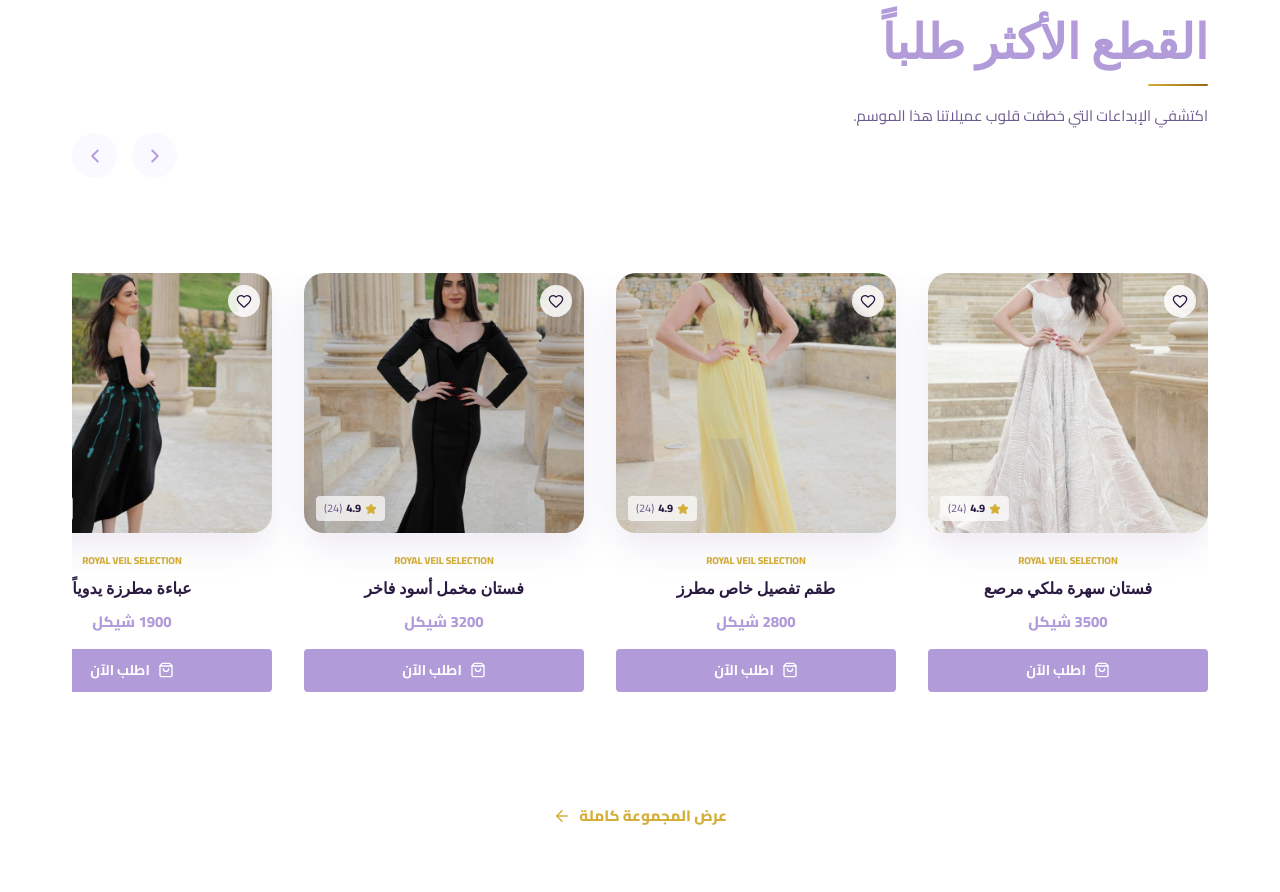
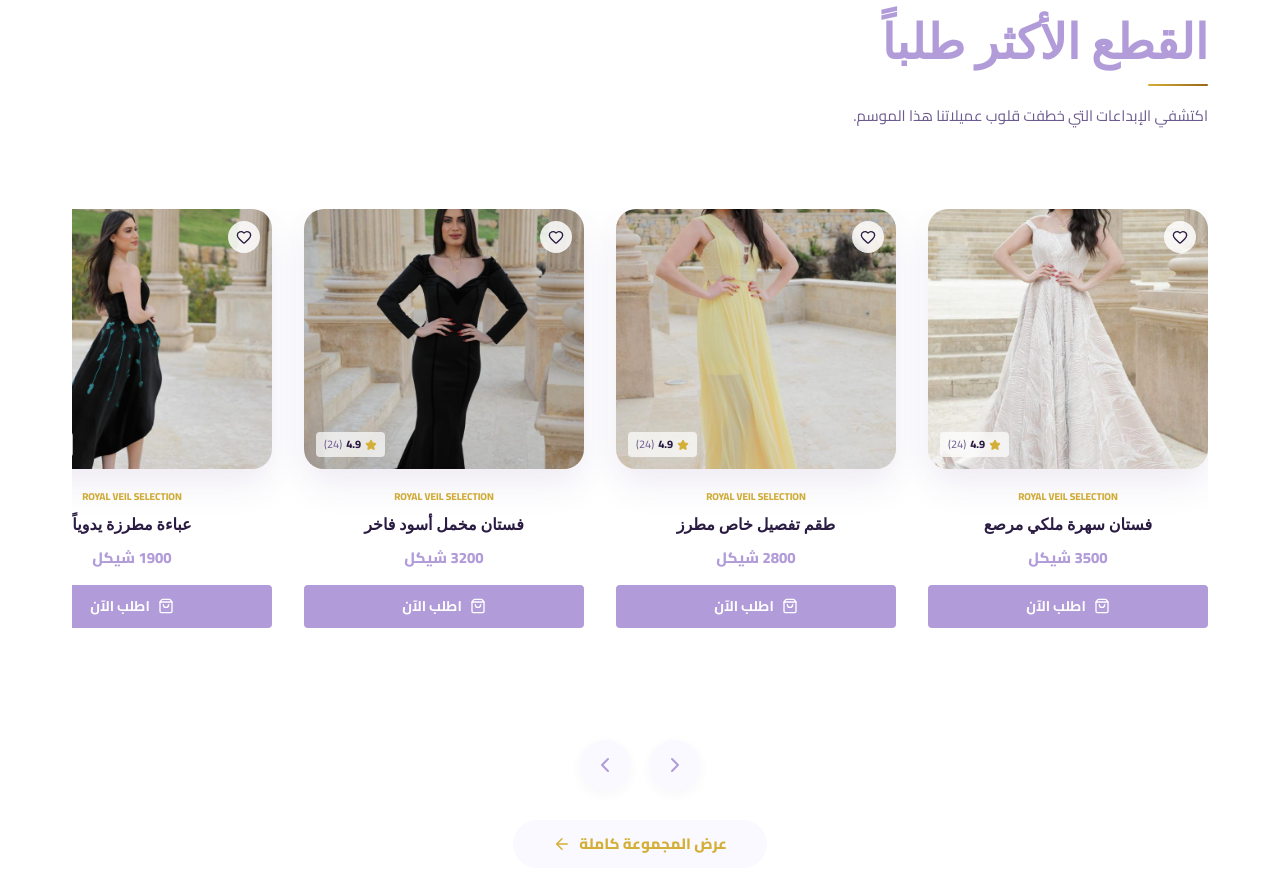
Before and after one commit to fahmyelmatry2030-lgtm/Royal-Veil, a React (Vite) app: page / in a window 1280 px wide. Shown: the part 5805-6697 px from the top of the page. Built offline with nearby package versions, Linux system fonts and the light colour scheme; a web font is replaced by a local one.

Commit message:
Move Trending section arrows before View All button for better UX

```diff
--- a/src/pages/Home.jsx
+++ b/src/pages/Home.jsx
@@ -211,22 +211,8 @@ const Home = () => {
       {/* Trending Now Slider */}
       <section style={{ padding: '8rem 0', background: 'var(--bg-white)', overflow: 'hidden' }}>
         <div className="container">
-          <div style={{ display: 'flex', justifyContent: 'space-between', alignItems: 'flex-end', marginBottom: '5rem', flexWrap: 'wrap', gap: '20px' }}>
-            <SectionHeader badge="Trending Now" title="القطع الأكثر طلباً" subtitle="اكتشفي الإبداعات التي خطفت قلوب عميلاتنا هذا الموسم." right style={{ marginBottom: 0 }} />
-            <div style={{ display: 'flex', gap: '15px', paddingBottom: '15px' }}>
-              <button onClick={() => {
-                const el = document.getElementById('trending-slider');
-                el.scrollBy({ left: 300, behavior: 'smooth' });
-              }} style={{ background: 'var(--bg-lavender)', border: 'none', borderRadius: '50%', width: '45px', height: '45px', display: 'flex', alignItems: 'center', justifyContent: 'center', cursor: 'pointer', color: 'var(--primary-purple)' }}>
-                <ChevronRight size={22} />
-              </button>
-              <button onClick={() => {
-                const el = document.getElementById('trending-slider');
-                el.scrollBy({ left: -300, behavior: 'smooth' });
-              }} style={{ background: 'var(--bg-lavender)', border: 'none', borderRadius: '50%', width: '45px', height: '45px', display: 'flex', alignItems: 'center', justifyContent: 'center', cursor: 'pointer', color: 'var(--primary-purple)' }}>
-                <ChevronLeft size={22} />
-              </button>
-            </div>
+          <div style={{ marginBottom: '5rem' }}>
+            <SectionHeader badge="Trending Now" title="القطع الأكثر طلباً" subtitle="اكتشفي الإبداعات التي خطفت قلوب عميلاتنا هذا الموسم." right />
           </div>
 
           <div
@@ -257,8 +243,23 @@ const Home = () => {
             ))}
           </div>
 
-          <div style={{ textAlign: 'center', marginTop: '3rem' }}>
-            <Link to="/shop" style={{ color: 'var(--accent-gold)', fontWeight: '800', fontSize: '15px', textTransform: 'uppercase', display: 'flex', alignItems: 'center', justifyContent: 'center', gap: '8px', textDecoration: 'none' }}>
+          <div style={{ display: 'flex', flexDirection: 'column', alignItems: 'center', gap: '30px', marginTop: '3rem' }}>
+            <div style={{ display: 'flex', gap: '20px' }}>
+              <button onClick={() => {
+                const el = document.getElementById('trending-slider');
+                el.scrollBy({ left: 300, behavior: 'smooth' });
+              }} style={{ background: 'var(--bg-lavender)', border: 'none', borderRadius: '50%', width: '50px', height: '50px', display: 'flex', alignItems: 'center', justifyContent: 'center', cursor: 'pointer', color: 'var(--primary-purple)', boxShadow: 'var(--shadow-sm)' }}>
+                <ChevronRight size={24} />
+              </button>
+              <button onClick={() => {
+                const el = document.getElementById('trending-slider');
+                el.scrollBy({ left: -300, behavior: 'smooth' });
+              }} style={{ background: 'var(--bg-lavender)', border: 'none', borderRadius: '50%', width: '50px', height: '50px', display: 'flex', alignItems: 'center', justifyContent: 'center', cursor: 'pointer', color: 'var(--primary-purple)', boxShadow: 'var(--shadow-sm)' }}>
+                <ChevronLeft size={24} />
+              </button>
+            </div>
+
+            <Link to="/shop" style={{ color: 'var(--accent-gold)', fontWeight: '800', fontSize: '15px', textTransform: 'uppercase', display: 'flex', alignItems: 'center', justifyContent: 'center', gap: '8px', textDecoration: 'none', background: 'var(--bg-lavender)', padding: '12px 40px', borderRadius: '50px' }}>
               عرض المجموعة كاملة <ArrowLeft size={18} />
             </Link>
           </div>
```
